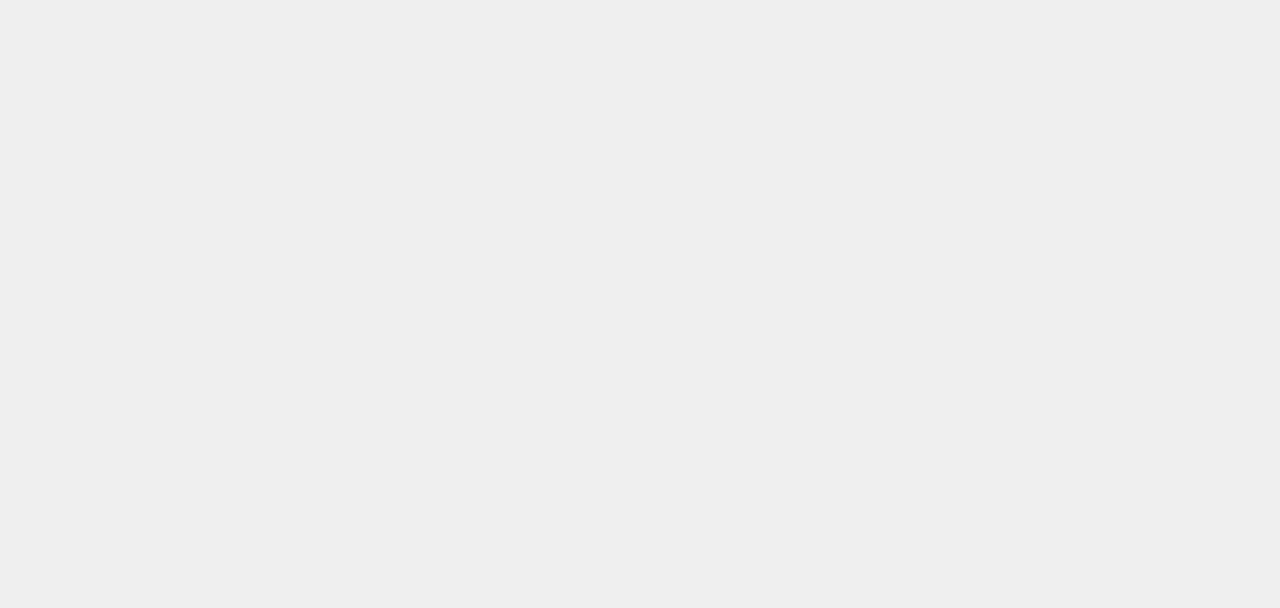
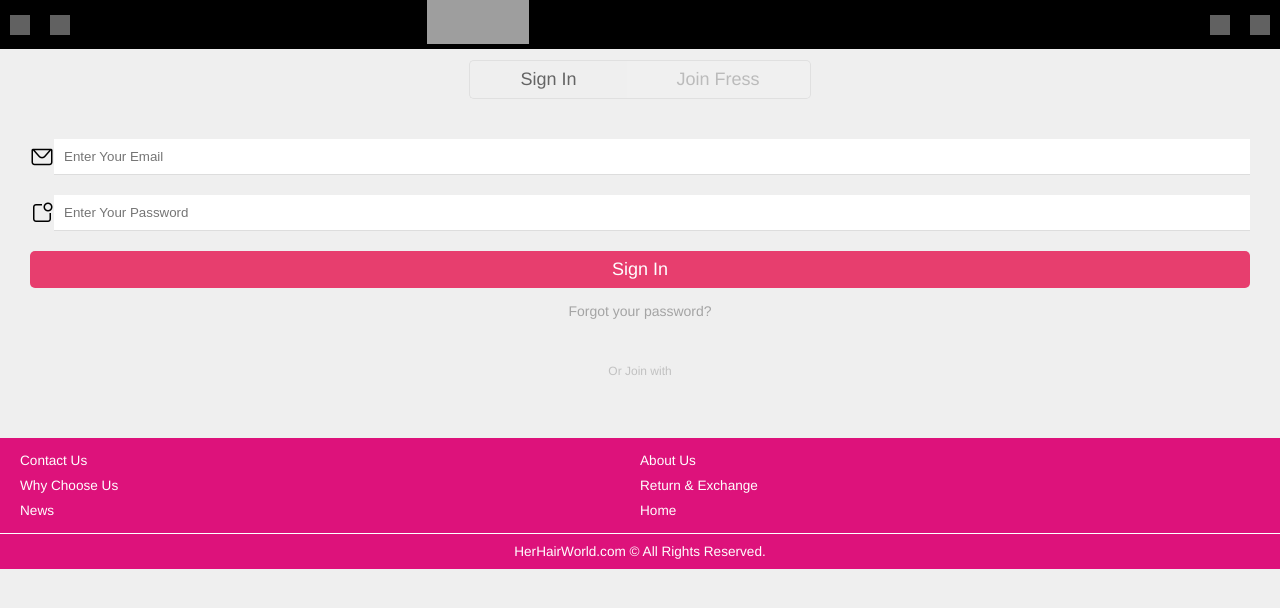
Before and after one commit to CNBlackJ/herhairworld, a Nuxt app: page /user in a window 1280 px wide. Before the commit this address had no page. Shown: the top 608 px of the page. Built offline with nearby package versions, Linux system fonts and the light colour scheme; grey boxes are pictures that could not be loaded.

Commit message:
feat: add login page

```diff
--- a/components/navbar.vue
+++ b/components/navbar.vue
@@ -2,7 +2,7 @@
 	<div class="navbar-container">
 		<div class="navbar-left">
 			<img @click="openMenu" class="navbar-icon icon-menu" src="https://herhairword-1255936829.cos.ap-guangzhou.myqcloud.com/menu.png">
-			<img class="navbar-icon icon-user" src="https://herhairword-1255936829.cos.ap-guangzhou.myqcloud.com/user.png">
+			<img @click="goUser" class="navbar-icon icon-user" src="https://herhairword-1255936829.cos.ap-guangzhou.myqcloud.com/user.png">
 		</div>
 
 		<div class="navbar-logo">
@@ -21,6 +21,9 @@
 		methods: {
 			openMenu () {
 				this.$emit('clickBtn', { btn: 'menu' })
+			},
+			goUser () {
+				this.$router.push({ path: '/user' })
 			}
 		}
 	}
--- a/layouts/main.vue
+++ b/layouts/main.vue
@@ -49,4 +49,8 @@ a {
 		text-decoration: none;
 		color: inherit;
 	}
+
+	input:focus {
+		outline: none;
+	}
 </style>
--- /dev/null
+++ b/pages/inquiry.vue
@@ -0,0 +1,45 @@
+<template>
+	<div class="wholesale-inquiry">
+		<div class="wi-header">
+			<i class="el-icon-arrow-left"></i>
+			wholesale inquiry
+		</div>
+
+		<div class="wi-form">
+			<div class="wi-description">
+				Join us! Accessiong factory direct prices and exciting business solution.
+			</div>
+		</div>
+	</div>
+</template>
+
+<script>
+	export default {
+		layout: 'main',
+		data () {
+			return {
+				desc: 'join'
+			}
+		}
+	}
+</script>
+
+<style>
+	.wholesale-inquiry {
+		padding-top: 50px;
+	}
+
+	.wi-header {
+		text-transform: capitalize;
+		background-color: #efefef;
+		font-size: 18px;
+		padding: 10px 5px;
+	}
+
+	.wi-form {
+		padding: 10px 20px;
+	}
+
+
+
+</style>
--- /dev/null
+++ b/pages/user.vue
@@ -0,0 +1,204 @@
+<template>
+	<div class="user-container">
+		<div
+			v-if="!isLogin"
+			class="user-login">
+			<div class="user-btns">
+				<div
+					class="user-signin"
+					:class="{'user-btn-unselected': !isSignin}"
+					@click="signin">
+					Sign In</div>
+				<div
+					class="user-join"
+					:class="{'user-btn-unselected': isSignin}"
+					@click="signup">
+					Join Fress</div>
+			</div>
+
+			<div
+				class="signin-form"
+				v-if="isSignin">
+				<div class="email-input-con">
+					<i class="el-icon-message"></i>
+					<input type="text" class="email-input" placeholder="Enter Your Email">
+				</div>
+				<div class="password-input-con">
+					<i class="el-icon-news"></i>
+					<input type="password" class="password-input"  placeholder="Enter Your Password">
+				</div>
+
+				<div class="signin-btn-con">
+					<div class="signin-btn">
+						Sign In
+					</div>
+				</div>
+
+				<div class="forgot-pw-con">
+					<div class="forgot-btn">
+						Forgot your password?
+					</div>
+				</div>
+
+				<div class="others-login-con">
+					<div class="others-login-desc">
+						Or Join with
+					</div>
+					<div class="fb-login">
+						<img src="">
+					</div>
+				</div>
+			</div>
+		</div>
+	</div>
+</template>
+
+<script>
+	export default {
+		layout: 'main',
+		data () {
+			return {
+				isLogin: false,
+				isSignin: true,
+			}
+		},
+		methods: {
+			signin () {
+				this.isSignin = true
+			},
+			signup () {
+				this.isSignin = false
+			}
+		}
+	}
+</script>
+
+<style>
+	.user-container {
+		padding-top: 50px;
+		width: 100%;
+	}
+
+	.user-login {
+		display: flex;
+		flex-direction: column;
+		align-items: center;
+		width: 100%;
+	}
+
+	.user-btns {
+		display: flex;
+		flex-direction: row;
+		align-items: center;
+		justify-content: center;
+		width: 100%;
+		color: #646464;
+		padding: 10px 0px;
+		font-size: 18px;
+	}
+
+	.user-signin {
+		border: 1px solid #e0e0e0;
+		border-right: none;
+		padding: 8px 50px;
+		border-top-left-radius: 5px;
+		border-bottom-left-radius: 5px;
+	}
+
+	.user-join {
+		border: 1px solid #e0e0e0;
+		padding: 8px 50px;
+		border-left: none;
+		border-top-right-radius: 5px;
+		border-bottom-right-radius: 5px;
+	}
+
+	.user-btn-unselected {
+		background-color: #f0f0f0;
+		color: #bbb;
+	}
+
+	.signin-form {
+		display: flex;
+		flex-direction: column;
+		align-items: left;
+		width: 100%;
+		padding: 20px 0;
+	}
+
+	.email-input-con {
+		padding: 10px 30px;
+		display: flex;
+		flex-direction: row;
+		align-items: center;
+		font-size: 24px;
+	}
+
+	.email-input {
+		border: none;
+		padding: 10px;
+		border-bottom: 1px solid #ddd;
+		width: 100%;
+	}
+
+	.password-input-con {
+		padding: 10px 30px;
+		display: flex;
+		flex-direction: row;
+		align-items: center;
+		font-size: 24px;
+	}
+
+	.password-input {
+		border: none;
+		padding: 10px;
+		border-bottom: 1px solid #ddd;
+		width: 100%;
+	}
+
+	.signin-btn-con {
+		padding: 10px 30px;
+		display: flex;
+		flex-direction: row;
+		align-items: center;
+	}
+
+	.signin-btn {
+		padding: 8px 0;
+		border-radius: 5px;
+		font-size: 18px;
+		color: white;
+		background-color: #e73e6e;
+		width: 100%;
+		text-align: center;
+	}
+
+	.forgot-pw-con {
+		padding: 5px 30px;
+		display: flex;
+		flex-direction: row;
+		align-items: center;
+	}
+
+	.forgot-btn {
+		width: 100%;
+		text-align: center;
+		font-size: 14px;
+		color: #a4a4a4;
+	}
+
+	.others-login-con {
+		padding: 40px 30px;
+		display: flex;
+		flex-direction: row;
+		align-items: center;
+		font-size: 12px;
+	}
+
+	.others-login-desc {
+		text-align: center;
+		width: 100%;
+		color: #c1c1c1;
+	}
+
+</style>
```
Lines whose indentation alone changed are shown as unchanged.
